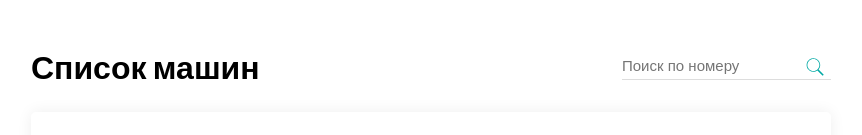
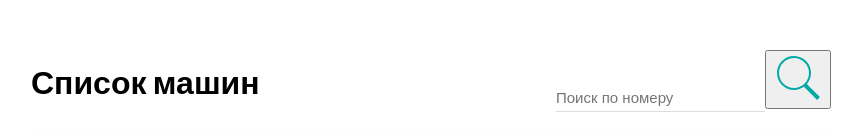
Before and after one commit to RuslanPer/test-vending-machines, a Vue app: page / in a window 1280 px wide. Shown: the top 135 px of the page, without its empty margins (209-1071 px from the left). Built offline with nearby package versions, Linux system fonts and the light colour scheme; data requests are answered from the project's data file.

Commit message:
refactor: style names

```diff
--- a/src/App.vue
+++ b/src/App.vue
@@ -1,17 +1,17 @@
 <template>
   <template v-if="getIsLoading"><Preloader /></template>
   <template v-else>
-    <div class="titleBlock">
+    <div class="title-block">
       <h1 class="title">Список машин</h1>
-      <div class="searchBox">
+      <div class="search-box">
         <input
           v-on:keyup.enter="search(searchValue)"
           v-model="searchValue"
-          class="searchInput"
+          class="search-input"
           type="text"
           placeholder="Поиск по номеру"
         />
-        <button class="searchBtn" @click="search(searchValue)">
+        <button class="searc-btn" @click="search(searchValue)">
           <img src="./assets/icons/search.svg" />
         </button>
       </div>
@@ -108,7 +108,7 @@ export default {
   margin: 50px auto;
 }
 
-.titleBlock {
+.title-block {
   display: flex;
   justify-content: space-between;
   align-items: center;
@@ -120,11 +120,11 @@ export default {
   font-weight: 700;
 }
 
-.searchBox {
+.search-box {
   position: relative;
 }
 
-.searchInput {
+.search-input {
   outline: none;
   border: none;
   padding: 5px 10px 5px 0;
@@ -133,7 +133,7 @@ export default {
   background-color: transparent;
 }
 
-.searchBtn {
+.search-btn {
   cursor: pointer;
   position: absolute;
   top: 4px;
@@ -144,7 +144,7 @@ export default {
   border: none;
 }
 
-.searchBtn img {
+.search-btn img {
   max-width: 20px;
 }
 </style>
```
